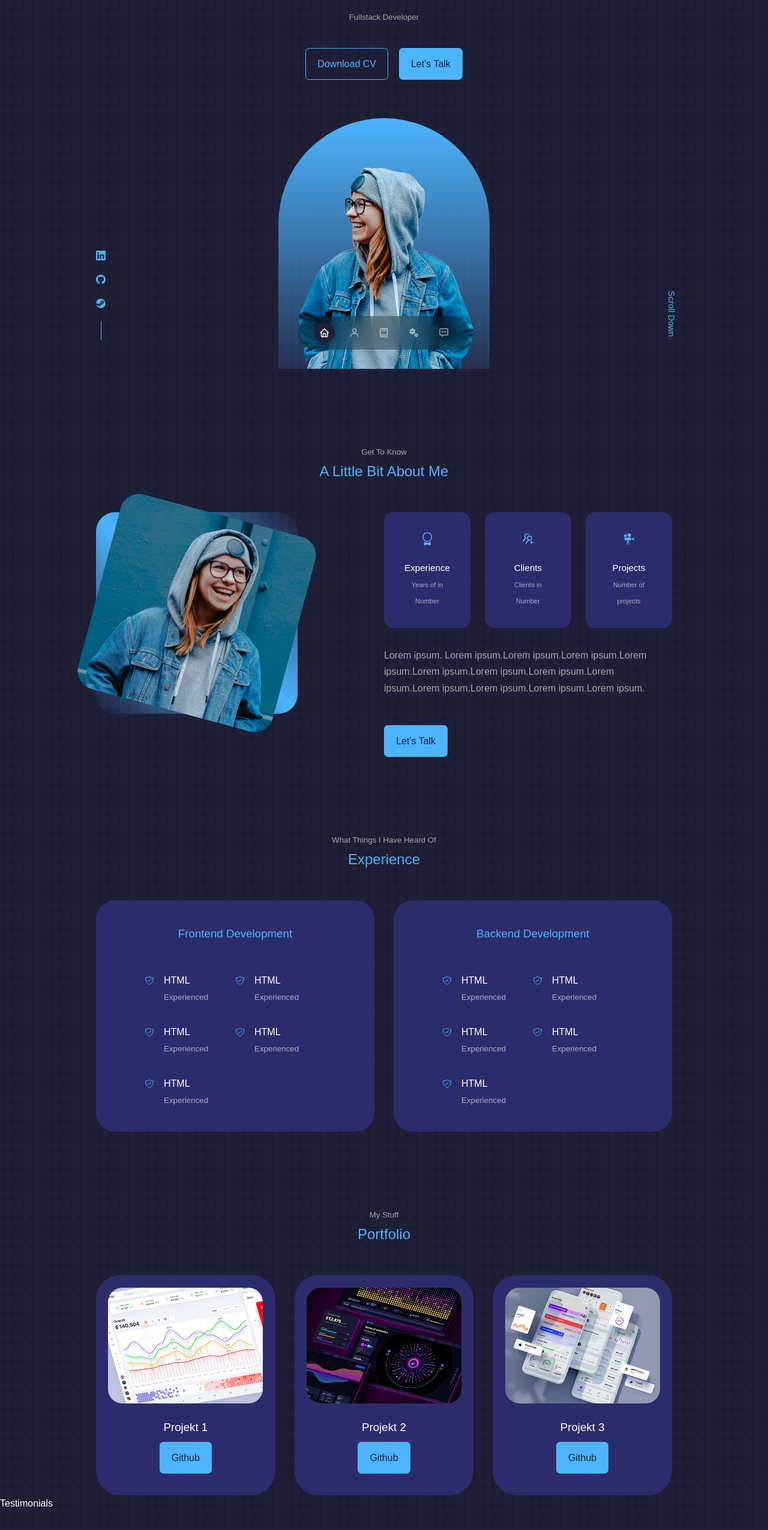
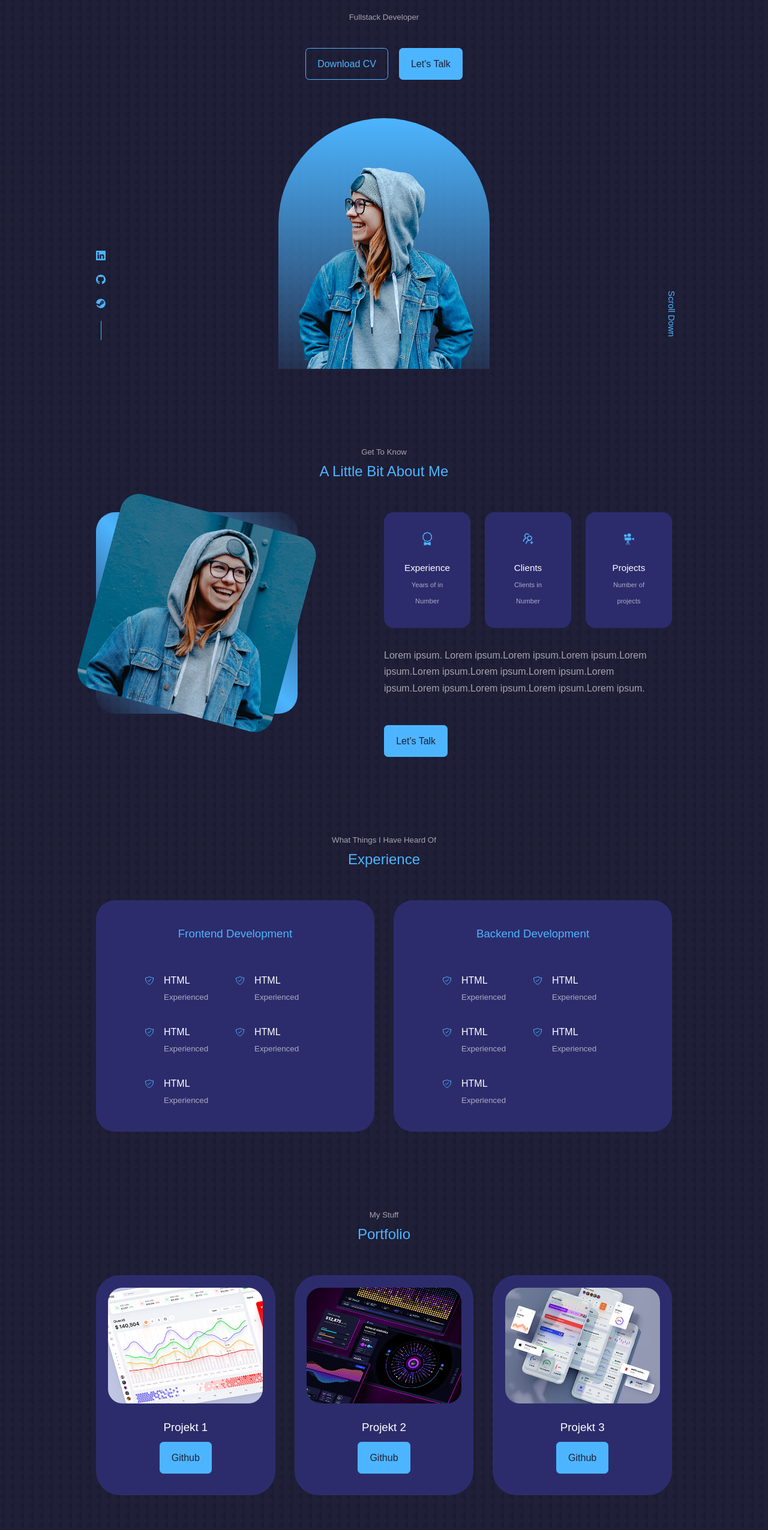
Before and after one commit to mkuenzl/cv, a React (Create React App) app: page / in a window 1280 px wide. Shown: the part 185-2736 px from the top of the page at 60% size. Built offline with nearby package versions, Linux system fonts and the light colour scheme; a web font is replaced by a local one.

Commit message:
removed unused components

```diff
--- a/src/App.jsx
+++ b/src/App.jsx
@@ -1,10 +1,8 @@
 import React from 'react'
 import Header from './components/header/Header'
-import Nav from './components/nav/Nav'
 import About from './components/about/About'
 import Experience from './components/experience/Experience'
 import Portfolio from './components/portfolio/Portfolio'
-import Testimonials from './components/testimonials/Testimonials'
 import Contact from './components/contact/Contact'
 import Footer from './components/footer/Footer'
 
@@ -13,11 +11,9 @@
   return (
     <html>
       <Header />
-      <Nav />
       <About />
       <Experience />
       <Portfolio />
-      <Testimonials />
       <Contact />
       <Footer />
     </html>
--- a/src/components/testimonials/Testimonials.jsx
+++ /dev/null
@@ -1,10 +0,0 @@
-import React from 'react'
-import './testimonials.css'
-
-const Testimonials = () => {
-  return (
-    <div>Testimonials</div>
-  )
-}
-
-export default Testimonials
```
Also changed, not shown: src/components/testimonials/testimonials.css (deleted).
